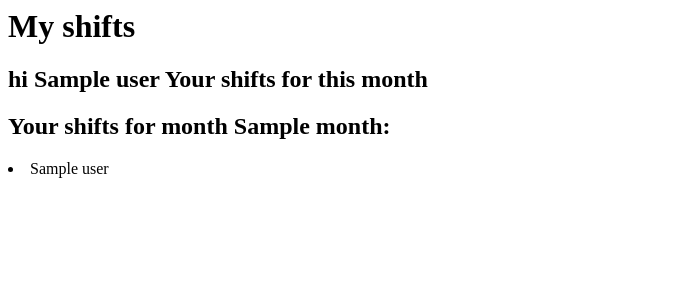
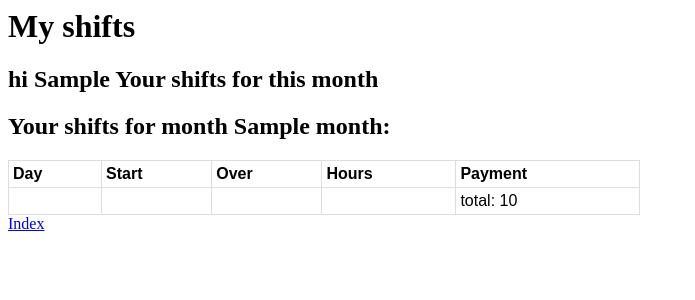
Before and after one commit to RotemLibrati/Salary, a Django app: template mysite/salary/templates/salary/my-shifts.html in a window 1280 px wide. Shown: the top 300 px of the page, without its empty margins (0-695 px from the left). Run offline with Django 3.2, Linux system fonts and the light colour scheme; the template is opened without the code that fills it: most values are stand-ins (such as "Sample title", 1, 10 or a date in 2020).

Commit message:
display list of dates and total payment in table

```diff
--- a/mysite/salary/templates/salary/index.html
+++ b/mysite/salary/templates/salary/index.html
@@ -10,7 +10,8 @@
     {% if user.is_authenticated %}
         <a href="{% url 'salary:change-payment' %}">Change Your Payment</a>
         <a href="{% url 'salary:add-shifts' %}">Add shifts</a>
+        <a href="{% url 'salary:remove-shifts' %}">Remove shifts</a>
         <a href="{% url 'salary:choose-month' %}">My shifts</a>
-            <a href="{% url 'salary:logout' %}">Logout</a>
+        <a href="{% url 'salary:logout' %}">Logout</a>
             </div>
     {% endif %}
--- a/mysite/salary/templates/salary/my-shifts.html
+++ b/mysite/salary/templates/salary/my-shifts.html
@@ -1,7 +1,59 @@
 <h1>My shifts</h1>
 
-<h2>hi {{ shifts.user }} Your shifts for this month</h2>
+<h2>hi {{ up1 }} Your shifts for this month</h2>
 <h2>Your shifts for month {{ month }}:</h2>
-{% for shifts in shifts %}
-    <li>{{ shifts.user }}</li>
-{% endfor %}
+<html>
+<head>
+<style>
+table {
+  font-family: arial, sans-serif;
+  border-collapse: collapse;
+  width: 50%;
+}
+
+td, th {
+  border: 1px solid #dddddd;
+  text-align: left;
+  padding: 4px;
+}
+
+tr:nth-child(even) {
+  background-color: #dddddd;
+}
+</style>
+</head>
+<body>
+<table>
+  <tr>
+    <th>Day</th>
+    <th>Start</th>
+    <th>Over</th>
+    <th>Hours</th>
+    <th>Payment</th>
+  </tr>
+  <tr>
+    {% for shifts in shifts %}
+        {% if shifts.date.month == month %}
+            {% if shifts.user == up1 %}
+            <tr>
+                <td>{{ shifts.date }}</td>
+                <td>{{ shifts.start }}</td>
+                <td>{{ shifts.over }}</td>
+                <td>{{ shifts.total_time }}</td>
+                <td>{{ shifts.total_money }}</td>
+            </tr>
+            {% endif %}
+        {% endif %}
+    {% endfor %}
+   <tr>
+    <td></td>
+    <td></td>
+    <td></td>
+    <td></td>
+    <td>total: {{ total }}</td>
+          </tr>
+  </tr>
+</table>
+    <a href="{% url 'salary:index' %}">Index </a>
+</body>
+</html>
--- a/mysite/salary/urls.py
+++ b/mysite/salary/urls.py
@@ -13,4 +13,5 @@
     path('not-success/', views.not_success, name='not-success'),
     path('my-shifts/', views.my_shifts, name='my-shifts'),
     path('choose-month/', views.choose_month, name='choose-month'),
+    path('remove-shifts/', views.remove_shifts, name='remove-shifts'),
 ]
```
Also changed, not shown: mysite/salary/forms.py (+9 -3 lines), mysite/salary/templates/salary/remove-shifts.html (added, +10 -0 lines), mysite/salary/views.py (+17 -5 lines).
